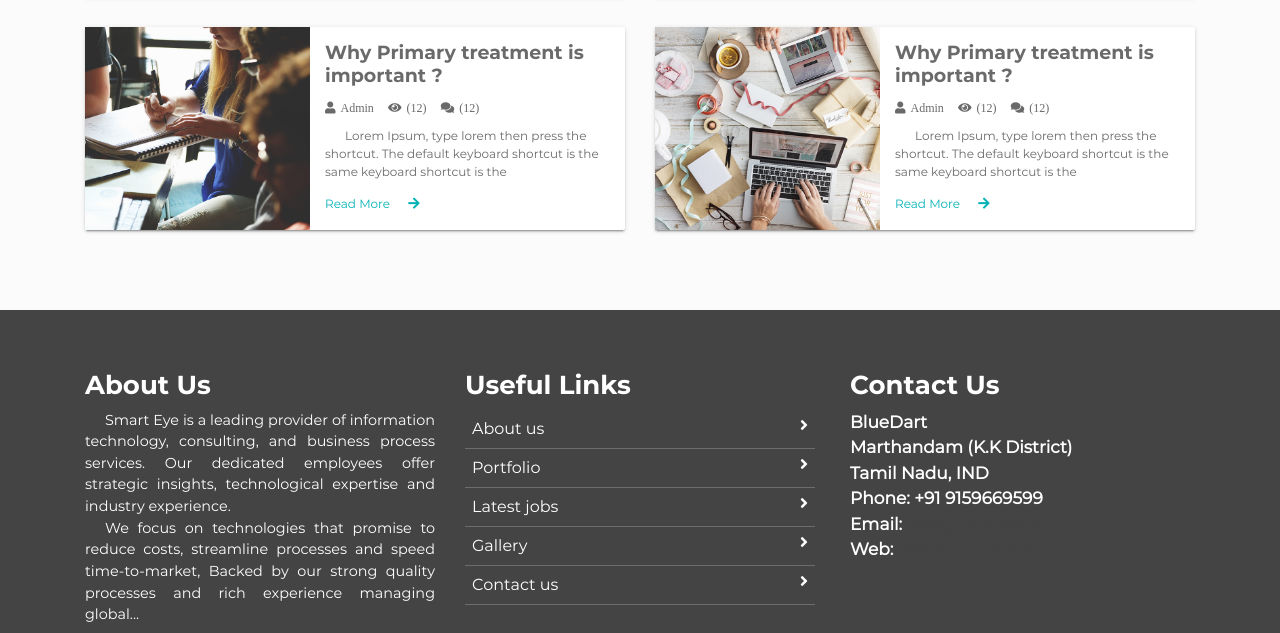
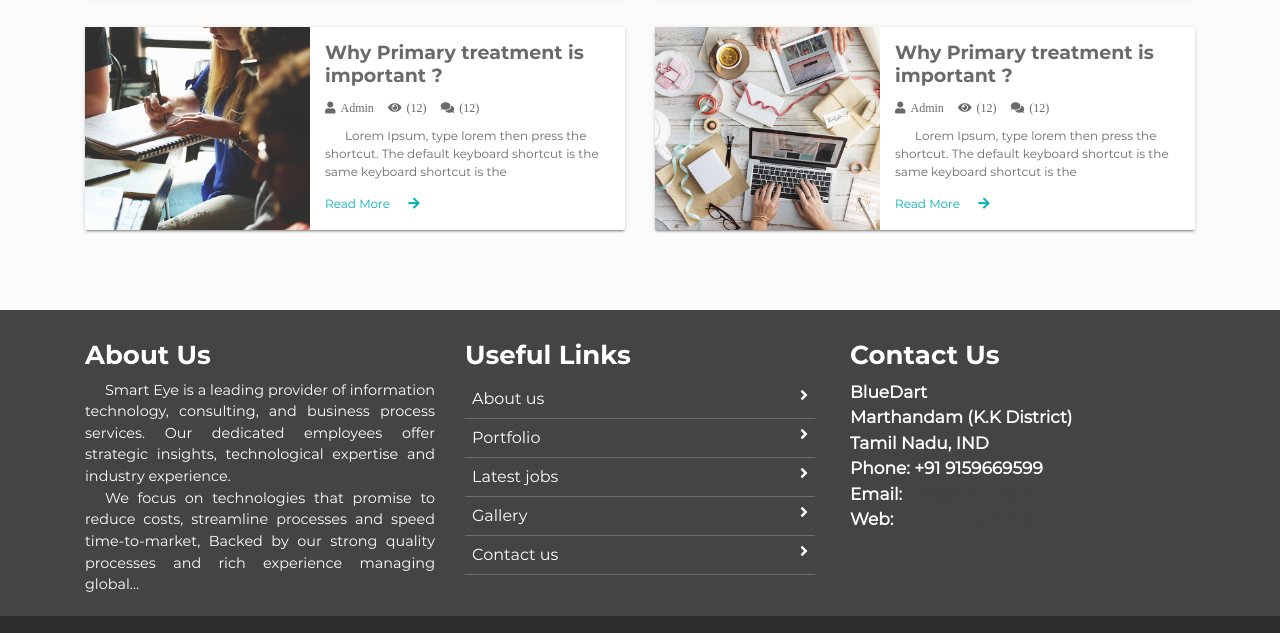
Before and after one commit to royalacservicecenter/servicewebsite.github.io, a plain HTML site: page blog.html in a window 1280 px wide. Shown: the part 641-1274 px from the top of the page. Drawn offline with Linux system fonts and the light colour scheme.

Commit message:
add some css
add some css

```diff
--- a/assets/css/style.css
+++ b/assets/css/style.css
@@ -648,7 +648,6 @@ header {
     padding: 20px;
     text-align: center;
     font-size: 12px;
-    background: url(../images/quotes.png) no-repeat bottom right;
     background-color: rgba(0, 0, 0, 0);
     background-position-x: right;
     background-position-y: bottom;
@@ -677,7 +676,7 @@ header {
 
 /* ===================================== Fooer CSS ================================== */
 .footer {
-  padding: 50px;
+  padding: 20px;
   background-color: #444;
   color: #FFF; }
   @media screen and (max-width: 940px) {
```
